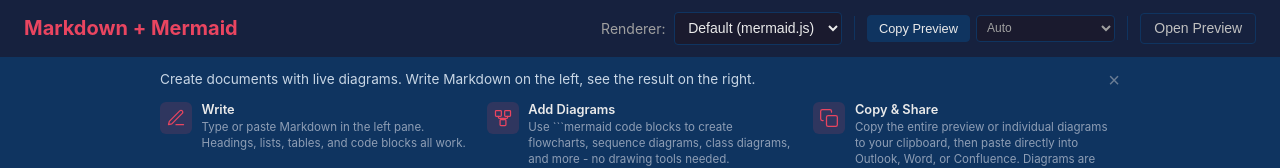
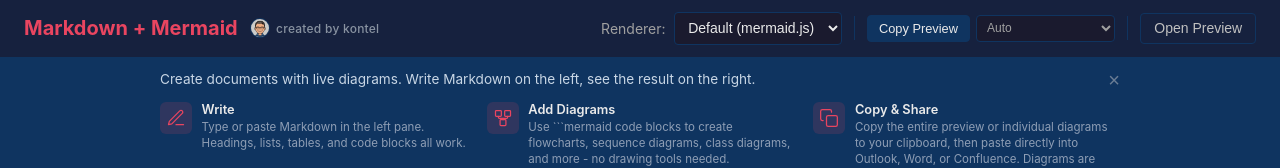
Before and after one commit to kontel/md-mermaid-renderer, a React (Vite) app: page / in a window 1280 px wide. Shown: the top 168 px of the page. Built offline with nearby package versions, Linux system fonts and the light colour scheme.

Commit message:
Add avatar image and enhance header layout

```diff
--- a/src/App.css
+++ b/src/App.css
@@ -15,11 +15,42 @@
   align-items: center;
 }
 
+.header-brand {
+  display: flex;
+  align-items: center;
+  gap: 0.75rem;
+}
+
 .header h1 {
   margin: 0;
   font-size: 1.25rem;
   color: #e94560;
   white-space: nowrap;
+}
+
+.header-byline {
+  display: inline-flex;
+  align-items: center;
+  gap: 0.4rem;
+  color: #8892a0;
+  font-size: 0.75rem;
+  font-weight: 500;
+  text-decoration: none;
+  letter-spacing: 0.02em;
+  transition: color 0.2s;
+}
+
+.header-byline:hover {
+  color: #e94560;
+}
+
+.header-avatar {
+  width: 20px;
+  height: 20px;
+  border-radius: 50%;
+  object-fit: cover;
+  border: 1px solid #0f3460;
+  flex-shrink: 0;
 }
 
 .header-controls {
--- a/src/App.tsx
+++ b/src/App.tsx
@@ -9,6 +9,8 @@
 import './App.css';
 
 const STORAGE_KEY = 'md-mermaid-content';
+
+const KONTEL_AVATAR_URL = `${import.meta.env.BASE_URL}kontel-avatar.jpg`;
 
 const isPreviewMode = new URLSearchParams(window.location.search).get('preview') === 'true';
 
@@ -185,7 +187,19 @@
   return (
     <div className="app">
       <header className="header">
-        <h1>Markdown + Mermaid</h1>
+        <div className="header-brand">
+          <h1>Markdown + Mermaid</h1>
+          <a
+            href="https://github.com/kontel"
+            target="_blank"
+            rel="noopener noreferrer"
+            className="header-byline"
+            title="kontel on GitHub"
+          >
+            <img src={KONTEL_AVATAR_URL} alt="" className="header-avatar" width={20} height={20} />
+            <span>created by kontel</span>
+          </a>
+        </div>
         <div className="header-controls">
           <RenderModeSelector />
           <div className="header-divider" />
```
Also changed, not shown: public/kontel-avatar.jpg (added).
